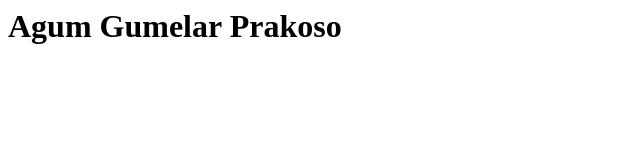
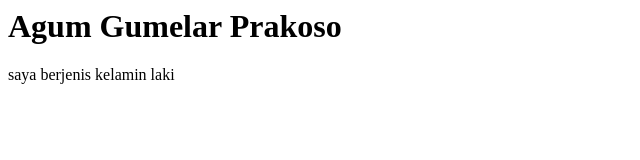
Before and after one commit to agumgp/Meeting2-05Oct, a plain HTML site: page index.html in a window 1280 px wide. Shown: the whole page, without its empty margins (0-640 px from the left). Drawn offline with Linux system fonts and the light colour scheme.

Commit message:
add jenis kelamin on index.html

```diff
--- a/index.html
+++ b/index.html
@@ -2,5 +2,6 @@
     <head></head>
     <body>
         <h1>Agum Gumelar Prakoso</h1>
+        <p>saya berjenis kelamin laki</p>
     </body>
 </html>
```
